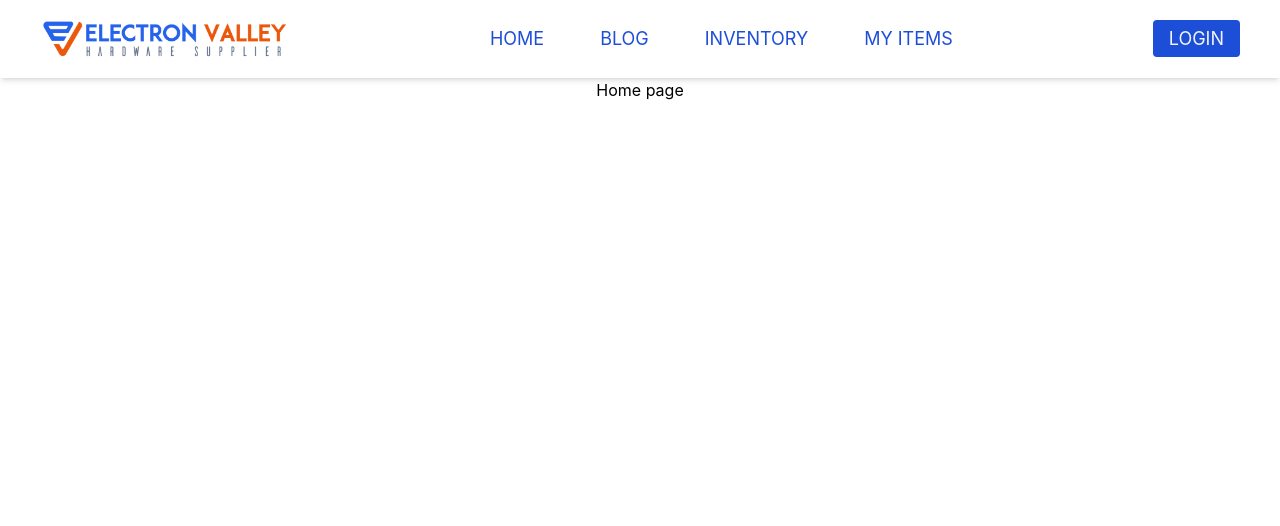
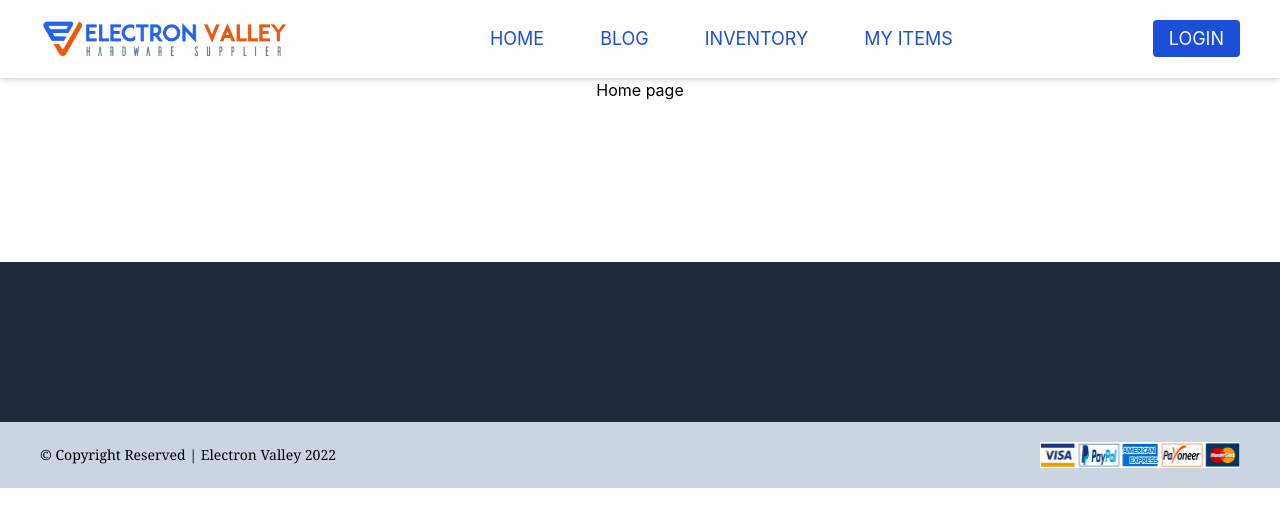
Before and after one commit to shareefrahat/electron-valley-client, a React (Create React App) app: page /home in a window 1280 px wide. Shown: the top 526 px of the page. Built offline with nearby package versions, Linux system fonts and the light colour scheme.

Commit message:
footer credit section added

```diff
--- a/src/App.js
+++ b/src/App.js
@@ -1,5 +1,6 @@
 import { Route, Routes } from "react-router-dom";
 import "./App.css";
+import Footer from "./components/Footer/Footer";
 import Header from "./components/Header/Header";
 import Home from "./pages/Home/Home";
 
@@ -11,6 +12,7 @@ function App() {
         <Route path="/" element={<Home></Home>}></Route>
         <Route path="/home" element={<Home></Home>}></Route>
       </Routes>
+      <Footer></Footer>
     </div>
   );
 }
--- /dev/null
+++ b/src/components/Footer/Footer.js
@@ -0,0 +1,27 @@
+import React from "react";
+import cards from "../../images/cards.jpg";
+
+const Footer = () => {
+  const today = new Date();
+  const year = today.getFullYear();
+  return (
+    <>
+      <footer className="mt-40 ">
+        <section className="bg-slate-800 h-40"></section>
+
+        <section className="flex bg-slate-300 flex-col-reverse lg:flex-row justify-between items-center gap-10 px-10 py-5">
+          <div>
+            <p className="text-sm lg:text-md font-serif">
+              &copy; Copyright Reserved | Electron Valley {year}
+            </p>
+          </div>
+          <div>
+            <img className="w-[200px]" src={cards} alt="" />
+          </div>
+        </section>
+      </footer>
+    </>
+  );
+};
+
+export default Footer;
--- a/src/components/Header/Header.js
+++ b/src/components/Header/Header.js
@@ -39,7 +39,7 @@ const Header = () => {
           <section
             onClick={() => setOpen(!open)}
             className={`block lg:hidden absolute top-10 mt-5 inset-y-0 bg-blue-800 py-5 pl-6 pr-16 text-left shadow-md transition-all duration-1000 ${
-              open ? "left-0 top-0" : "left-[-200px]"
+              open ? "left-0 " : "left-[-200px]"
             }`}
           >
             <Navbar></Navbar>
```
Also changed, not shown: src/images/cards.jpg (added).
